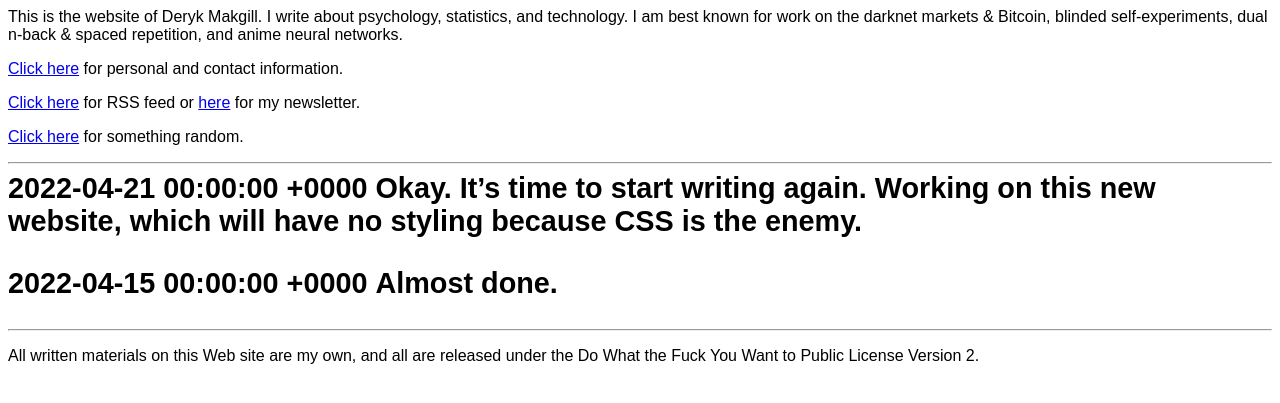
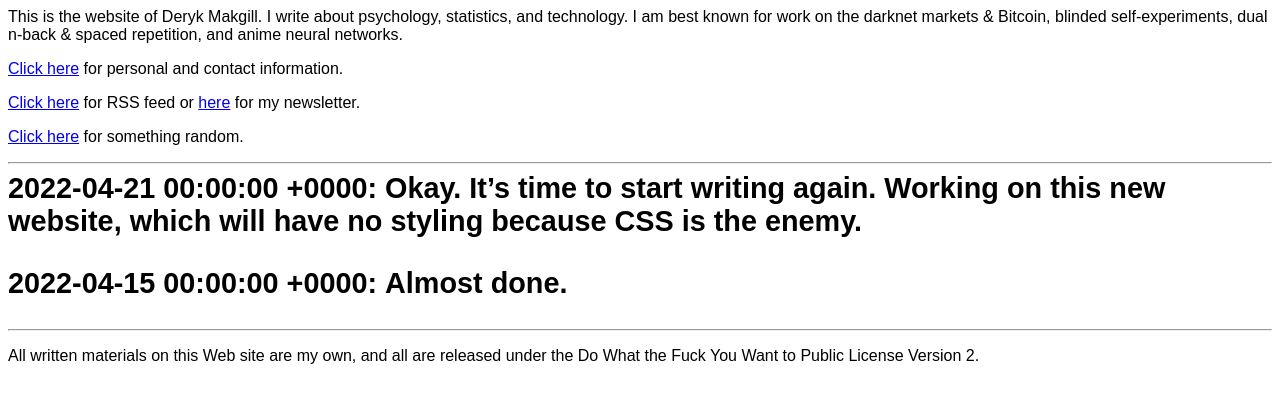
Before and after one commit to 0x000m/old, a Jekyll site: the page built from index.md, in a window 1280 px wide. Shown: the top 403 px of the page. Built offline with Jekyll 4.4.1, drawn with Linux system fonts in a browser that asks for light colours.

Commit message:
Update index.md

```diff
--- a/index.md
+++ b/index.md
@@ -20,7 +20,7 @@ This is the website of Deryk Makgill. I write about psychology, statistics, and
 
 <div class="tweet" style="margin-bottom:1em;">
   {%- assign date_format = site.minima.date_format | default: "%b %-d, %Y" -%}
-        {{ tweets.date | date: date_to_rfc822 }} {{ tweets.content | truncate: 445 }}</div>
+        {{ tweets.date | date: date_to_rfc822 }}: {{ tweets.content | truncate: 445 }}</div>
 
 
 {% endfor %}
```
